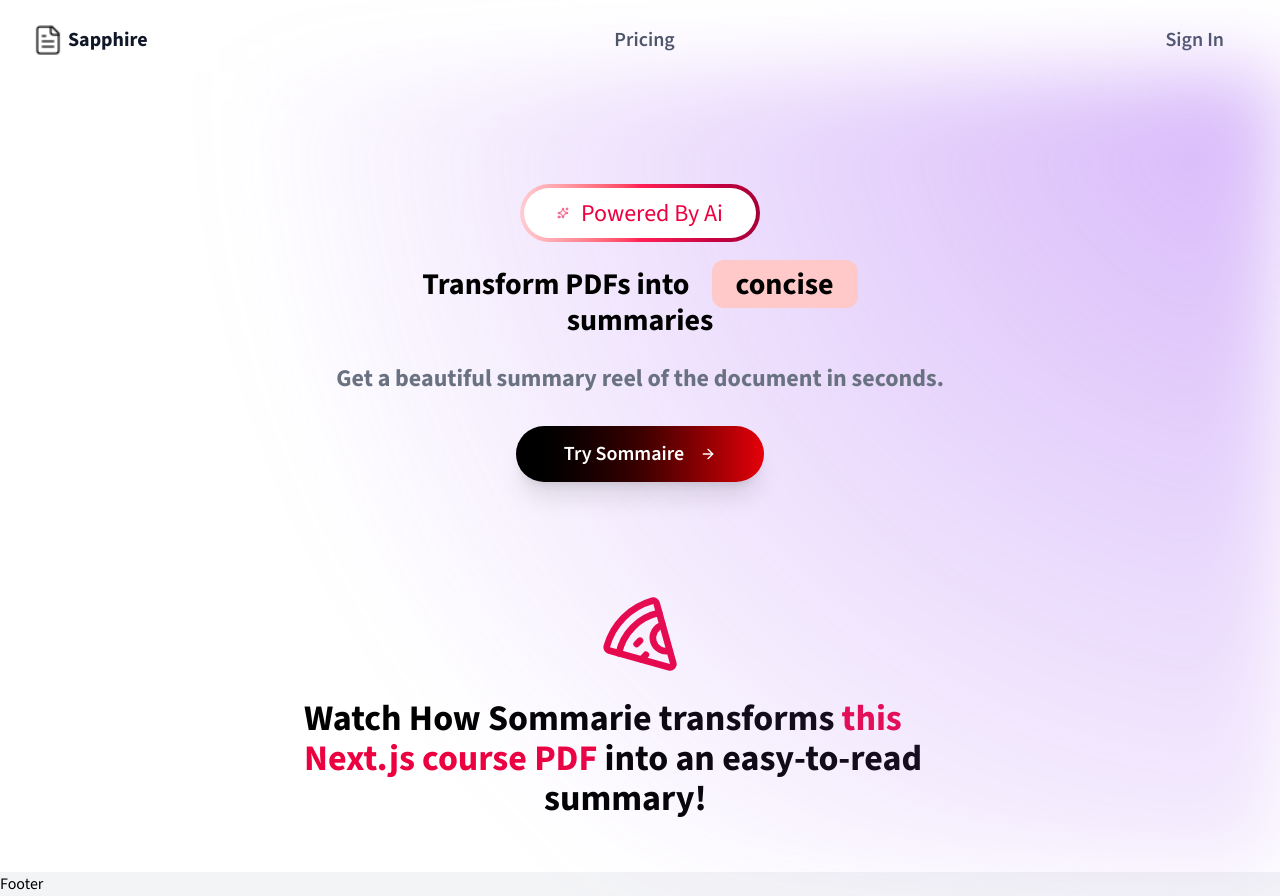
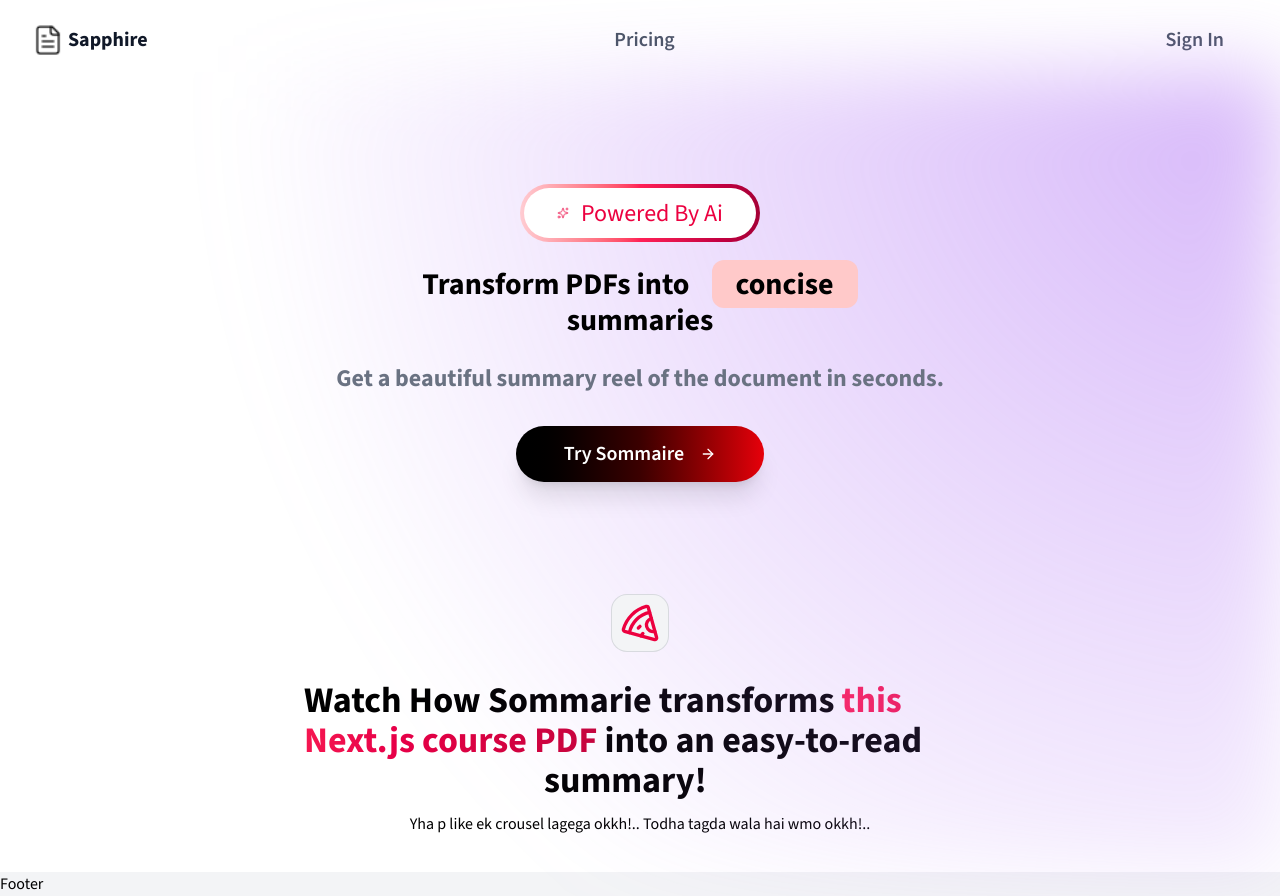
Before and after one commit to PKhan-0011/Pdf-Summarizer, a Next.js app: page / in a window 1280 px wide. Built offline with nearby package versions, Linux system fonts and the light colour scheme.

Commit message:
code push

```diff
--- a/src/home/HeroSection02.tsx
+++ b/src/home/HeroSection02.tsx
@@ -3,16 +3,25 @@
 
 const HeroSection02 = () => {
   return (
-    <div className="flex-col container mx-auto flex items-center justify-center gap-6">
-      <div>
-        <Pizza className="h-20 w-20 text-rose-600 " />
+    <div className="flex-col container mx-auto flex items-center justify-center gap-3 ">
+      <div className="inline-flex items-center justify-center p-2 rounded-2xl bg-gray-100 backdrop-blur-xs border border-gray-500/20 mb-4">
+        <Pizza className="h-10 w-10 text-rose-600 " />{" "}
+        {/* Bhai dekh yha p pizza ki jagah bhut sari chize tughe apne according set karni hai okkh! like pdf ya 2-3 etc etc.. */}
       </div>
 
       <div className="max-w-2xl">
         <h1 className="text-4xl font-extrabold tracking-normal">
           Watch How Sommarie transforms{" "}
-          <span className="text-rose-600">this Next.js course PDF</span> into an
-          easy-to-read <span className="pl-60">summary!</span>
+          <span className="bg-linear-to-r from-rose-500 to-rose-700 bg-clip-text text-transparent">
+            this Next.js course PDF
+          </span>{" "}
+          into an easy-to-read <span className="pl-60">summary!</span>
+        </h1>
+      </div>
+
+      <div>
+        <h1>
+          Yha p like ek crousel lagega okkh!.. Todha tagda wala hai wmo okkh!..
         </h1>
       </div>
     </div>
```
